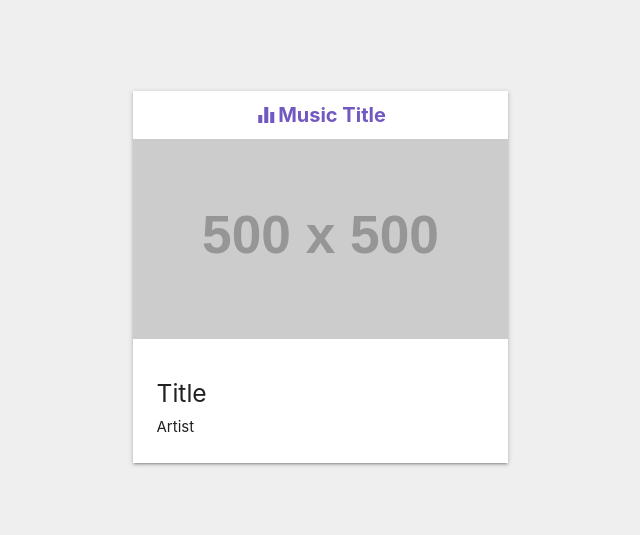
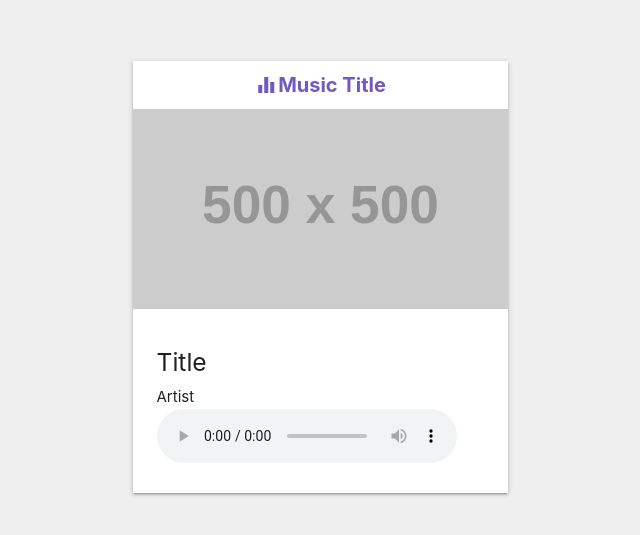
Before and after one commit to wnccys/JsMusicPlayer, a plain HTML site: page index.html in a window 1280 px wide. Shown: the part 123-658 px from the top of the page, without its empty margins (320-960 px from the left). Drawn offline with nearby package versions, Linux system fonts and the light colour scheme; placeholder pictures from the web are drawn by us.

Commit message:
audio interface

```diff
--- a/index.html
+++ b/index.html
@@ -20,6 +20,7 @@
                 <div class="card-content">
                     <h5>Title</h5>
                     <p class="artist">Artist</p>
+                    <audio controls src="assets/longtime.mp3"></audio>
                 </div>
             </div>
         </div>
```
